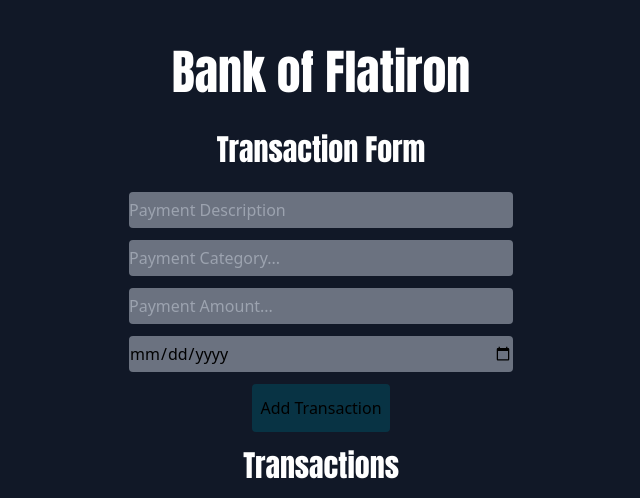
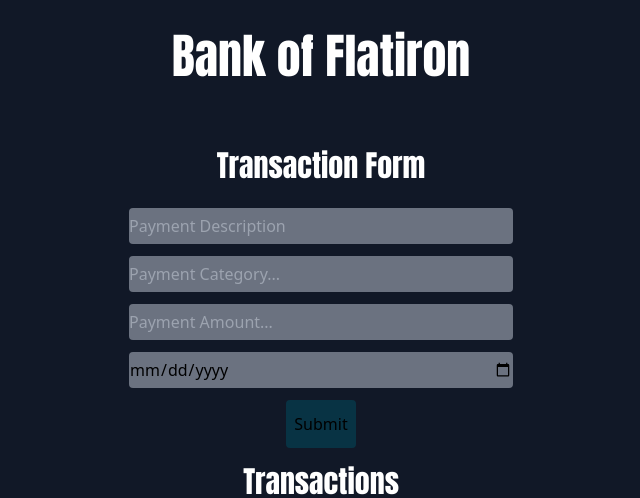
Before and after one commit to blairpeters/bank-of-flatiron, a React (Vite) app: page / in a window 1280 px wide. Shown: the top 498 px of the page, without its empty margins (319-959 px from the left). Built offline with nearby package versions, Linux system fonts and the light colour scheme; no server answers; a web font is replaced by a local one.

Commit message:
adds the handle change and handlesubmit function to allow set form data to be displayed on the table using POST method. sets the form to prevent default after an event. alls set the form to clear the input box onSubmit

```diff
--- a/src/components/InputDetails.jsx
+++ b/src/components/InputDetails.jsx
@@ -1,17 +1,59 @@
-import React from "react";
+import React, { useState } from "react";
 
-const InputDetails = () => {
+const InputDetails = ({ transactions, setTransactions }) => {
+  const [FormData, setFormData] = useState({
+    description: "",
+    category: "",
+    amount: "",
+    date: "",
+  });
+
+  const handleChange = (e) => {
+    const name = e.target.name;
+    const value = e.target.value;
+
+    setFormData({
+      ...FormData,
+      [name]: value,
+    });
+  };
+
+  const handleSubmit = (e) => {
+    e.preventDefault();
+    fetch("http://localhost:3000/users", {
+      method: "POST",
+      headers: {
+        "Content-Type": "application/json",
+        Accept: "application/json",
+      },
+      body: JSON.stringify(FormData),
+    })
+      .then((res) => res.json())
+      .then((transaction) => setTransactions([transaction, ...transactions]));
+    setFormData({
+      description: "",
+      category: "",
+      amount: "",
+      date: "",
+    });
+  };
   return (
     <div>
       <div>
-        <form action="" className="mt-12  flex flex-col items-center">
-          <h1 className="mb-5 text-5xl text-white ">Bank of Flatiron</h1>
+        <form
+          action=""
+          className="  flex flex-col items-center"
+          onSubmit={handleSubmit}
+        >
+          <h1 className="py-8 mb-5 text-5xl text-white ">Bank of Flatiron</h1>
           <h2 className="mt-4 mb-6 text-3xl text-white">Transaction Form</h2>
           <input
             type="text"
             className="bg-gray-500 mb-3 w-96 h-9 rounded "
             placeholder="Payment Description"
             name="description"
+            value={FormData.description}
+            onChange={handleChange}
             required
           />
           <input
@@ -19,6 +61,8 @@ const InputDetails = () => {
             className="bg-gray-500 mb-3 w-96 h-9 rounded "
             placeholder="Payment Category..."
             name="category"
+            value={FormData.category}
+            onChange={handleChange}
             required
           />
           <input
@@ -26,17 +70,22 @@ const InputDetails = () => {
             className="bg-gray-500 mb-3 w-96 h-9 rounded "
             placeholder="Payment Amount..."
             name="amount"
+            value={FormData.amount}
+            onChange={handleChange}
             required
           />
           <input
             type="date"
             className="bg-gray-500 mb-3 w-96 h-9 rounded "
             name="date"
+            value={FormData.date}
+            onChange={handleChange}
             required
           />
-          <button className="bg-cyan-950 hover:bg-white py-3 px-2 rounded">
-            Add Transaction
-          </button>
+          <input
+            type="submit"
+            className="bg-cyan-950 hover:bg-red-500 py-3 px-2 rounded"
+          />
         </form>
       </div>
     </div>
```
